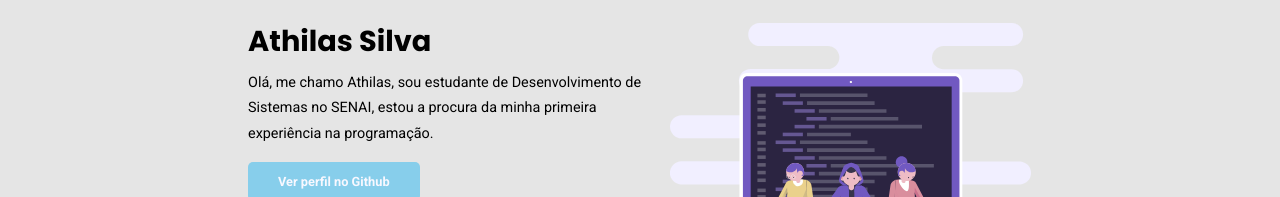
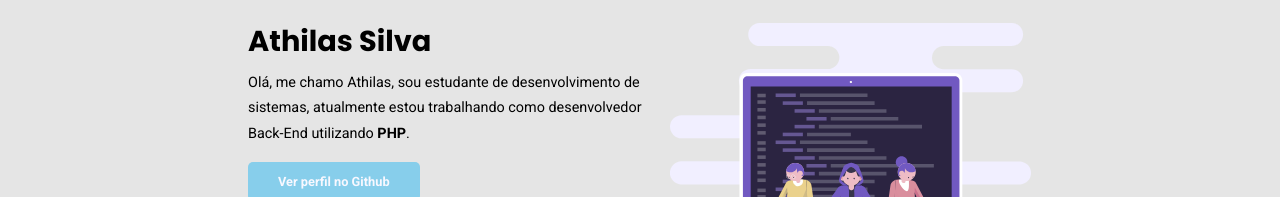
Before and after one commit to Athilas-Silva/meu-portfolio, a plain HTML site: page index.html in a window 1280 px wide. Shown: the part 141-338 px from the top of the page. Drawn offline with nearby package versions, Linux system fonts and the light colour scheme.

Commit message:
Update index.html

```diff
--- a/index.html
+++ b/index.html
@@ -64,8 +64,7 @@
         <div class="container">
             <div>
                 <h2>Athilas Silva</h2>
-                <p>Olá, me chamo Athilas, sou estudante de Desenvolvimento de Sistemas
-                    no SENAI, estou a procura da minha primeira experiência na programação.
+                <p>Olá, me chamo Athilas, sou estudante de desenvolvimento de sistemas, atualmente estou trabalhando como desenvolvedor Back-End utilizando <strong>PHP</strong>.
                 </p>
                 <a href="https://github.com/Athilas-Silva" class="button" target="_blank">Ver perfil no Github</a>
             </div>
```
